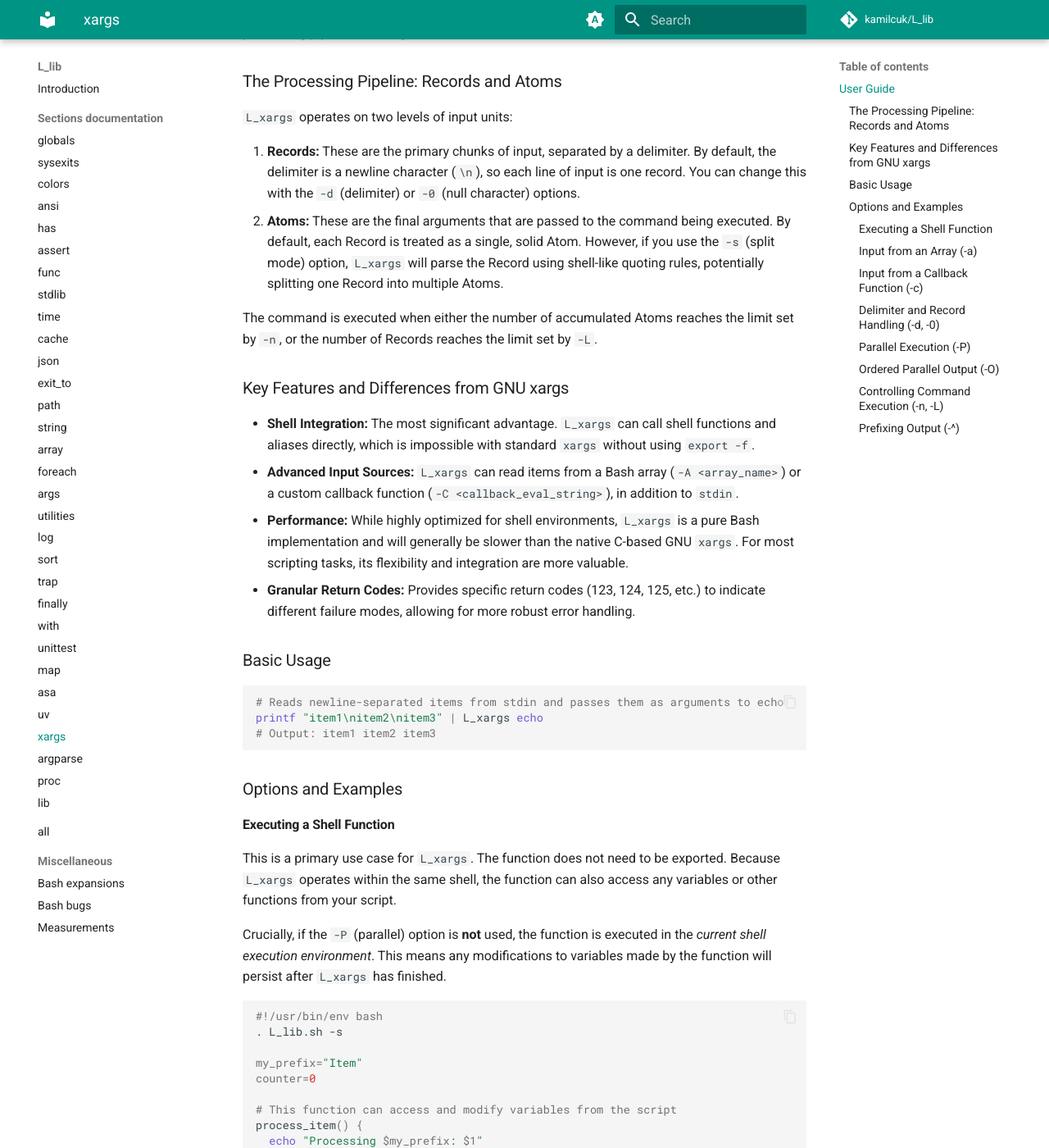
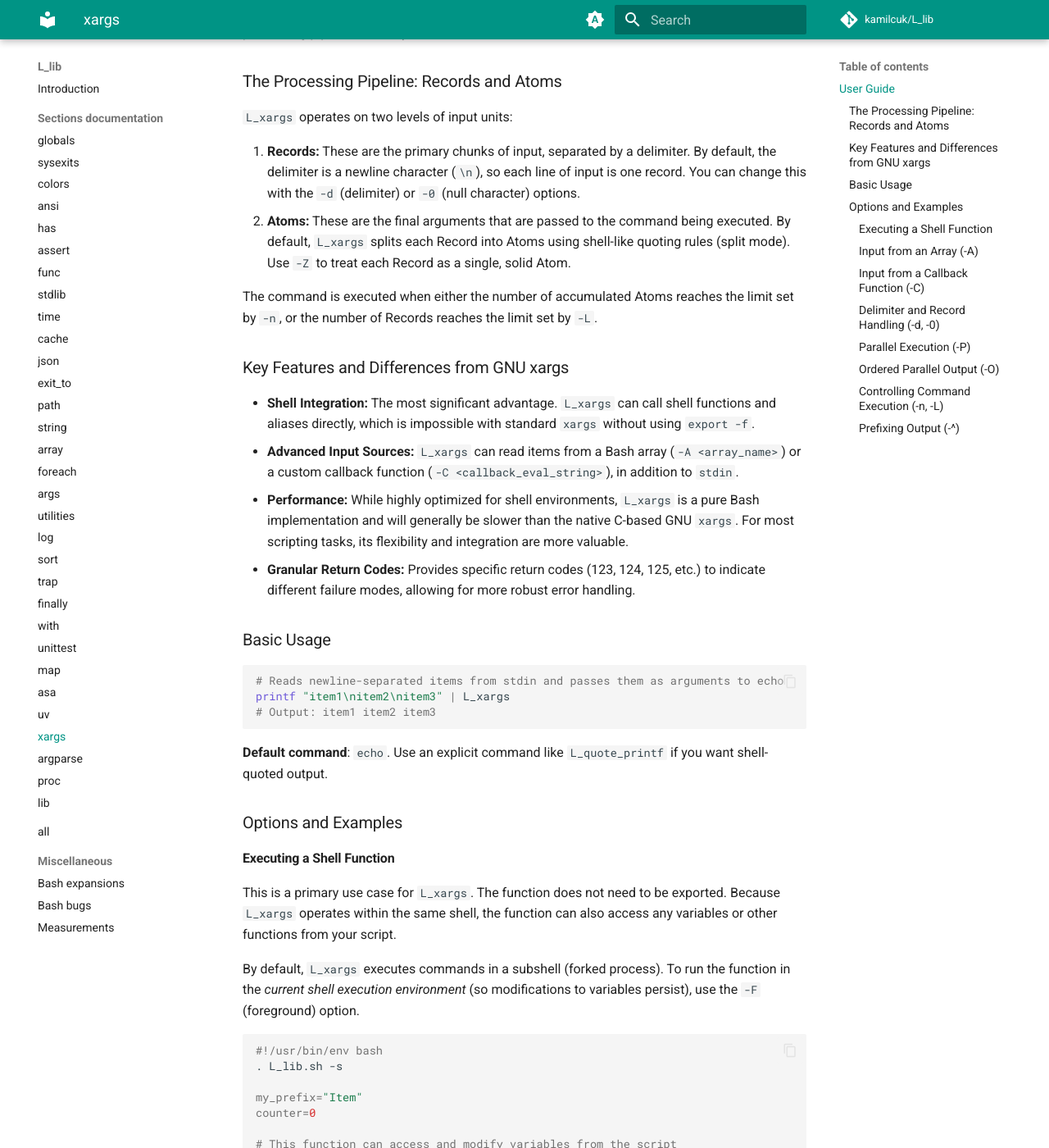
Before and after one commit to Kamilcuk/L_lib, an MkDocs documentation site: the page built from docs/section/xargs.md, in a window 1280 px wide and 1400 px high, scrolled down 412 px. Shown: the whole window at 82% size. Built offline with MkDocs 1.6.1 and Material for MkDocs 9.7.7, drawn with Linux system fonts in a browser that asks for light colours; comment, search, counter and statistics services are not loaded; some of the changed text lies outside the part shown.

Commit message:
xargs: change default command from L_quote_printf to echo
- bin/L_lib.sh: change default command in L_xargs from L_quote_printf to echo
- docs/section/xargs.md: update documentation to reflect echo as default command
- docs/section/xargs.md: fix default split mode behavior (split by default, use -Z for solid)
- docs/section/xargs.md: fix shell function execution (use -F for current shell)
- docs/section/xargs.md: fix array option (-A not -a) and callback option (-C not -c)
- tests/test_xargs_extended.sh: update test to explicitly use L_quote_printf

````diff
--- a/docs/section/xargs.md
+++ b/docs/section/xargs.md
@@ -11,7 +11,7 @@ Unlike the standard GNU `xargs` which is a compiled binary, `L_xargs` runs withi
 `L_xargs` operates on two levels of input units:
 
 1.  **Records:** These are the primary chunks of input, separated by a delimiter. By default, the delimiter is a newline character (`\n`), so each line of input is one record. You can change this with the `-d` (delimiter) or `-0` (null character) options.
-2.  **Atoms:** These are the final arguments that are passed to the command being executed. By default, each Record is treated as a single, solid Atom. However, if you use the `-s` (split mode) option, `L_xargs` will parse the Record using shell-like quoting rules, potentially splitting one Record into multiple Atoms.
+2.  **Atoms:** These are the final arguments that are passed to the command being executed. By default, `L_xargs` splits each Record into Atoms using shell-like quoting rules (split mode). Use `-Z` to treat each Record as a single, solid Atom.
 
 The command is executed when either the number of accumulated Atoms reaches the limit set by `-n`, or the number of Records reaches the limit set by `-L`.
 
@@ -26,9 +26,11 @@ The command is executed when either the number of accumulated Atoms reaches the
 
 ```bash
 # Reads newline-separated items from stdin and passes them as arguments to echo
-printf "item1\nitem2\nitem3" | L_xargs echo
+printf "item1\nitem2\nitem3" | L_xargs
 # Output: item1 item2 item3
 ```
+
+**Default command**: `echo`. Use an explicit command like `L_quote_printf` if you want shell-quoted output.
 
 ### Options and Examples
 
@@ -36,7 +38,7 @@ printf "item1\nitem2\nitem3" | L_xargs echo
 
 This is a primary use case for `L_xargs`. The function does not need to be exported. Because `L_xargs` operates within the same shell, the function can also access any variables or other functions from your script.
 
-Crucially, if the `-P` (parallel) option is **not** used, the function is executed in the *current shell execution environment*. This means any modifications to variables made by the function will persist after `L_xargs` has finished.
+By default, `L_xargs` executes commands in a subshell (forked process). To run the function in the *current shell execution environment* (so modifications to variables persist), use the `-F` (foreground) option.
 
 ```bash
 #!/usr/bin/env bash
@@ -51,7 +53,8 @@ process_item() {
   (( counter++ ))
 }
 
-L_xargs -n 1 process_item <<<$'A\nB\nC'
+# Use -F to run in current shell so counter persists
+L_xargs -F -n 1 process_item <<<$'A\nB\nC'
 
 echo "Total items processed: $counter"
 # Output:
@@ -61,9 +64,9 @@ echo "Total items processed: $counter"
 # Total items processed: 3
 ```
 
-#### Input from an Array (-a)
+#### Input from an Array (-A)
 
-Use the `-a` option to read input directly from a Bash array.
+Use the `-A` option to read input directly from a Bash array.
 
 ```bash
 my_items=("First item" "Second item" "Third item")
@@ -75,9 +78,9 @@ L_xargs -Z -A my_items -n 1 echo
 # Third item
 ```
 
-#### Input from a Callback Function (-c)
+#### Input from a Callback Function (-C)
 
-The `-c` option allows you to provide a string that will be `eval`ed to generate input Records. The evaluated string must populate the `L_RET` variable (as an array) and return 0 for success. A non-zero return code signals the end of input.
+The `-C` option allows you to provide a string that will be `eval`ed to generate input Records. The evaluated string must populate the `L_RET` variable (as an array) and return 0 for success. A non-zero return code signals the end of input.
 
 ```bash
 i=0
@@ -100,20 +103,20 @@ L_xargs -n 1 -C 'generate_items' echo
 
 By default, `L_xargs` uses a newline to separate records. `-d` changes the delimiter. `-0` is a shorthand for `-d ''`, using the null character, which is useful for working with `find -print0`.
 
-The default behavior is to treat each record as a single "solid" atom. This is equivalent to `-S`. If you need to split records based on whitespace and shell quoting, use `-s`.
+By default, `L_xargs` splits each record into atoms using shell-like quoting rules (split mode). Use `-Z` to treat each record as a single, solid atom.
 
 ```bash
-# Default behavior (Solid mode)
+# Default behavior (Split mode)
 printf "A B\nC" | L_xargs -n 1 echo
-# Output:
-# A B
-# C
-
-# Split mode
-printf "A B\nC" | L_xargs -z -n 1 echo
 # Output:
 # A
 # B
+# C
+
+# Solid mode
+printf "A B\nC" | L_xargs -Z -n 1 echo
+# Output:
+# A B
 # C
 ```
 
````
Also changed, not shown: 2 other files.
